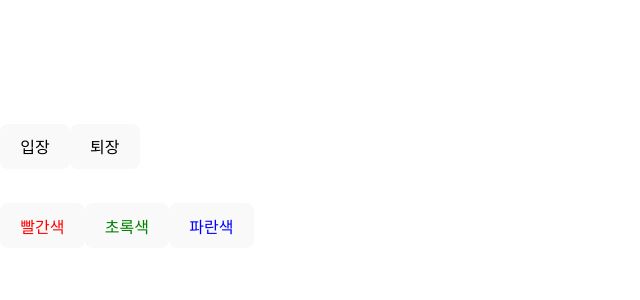
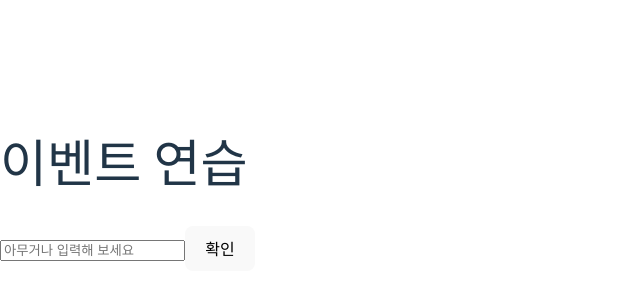
Before and after one commit to ryuji-dev/react-study, a React (Vite) app: page / in a window 1280 px wide. Shown: the part 214-514 px from the top of the page, without its empty margins (0-640 px from the left). Built offline with nearby package versions, Linux system fonts and the light colour scheme.

Commit message:
feat: onChange 이벤트 핸들링하기 1. state에 input 값 담기 2. 버튼을 누를 때 comment 값을 공백으로 설정

```diff
--- a/src/App.jsx
+++ b/src/App.jsx
@@ -1,7 +1,7 @@
-import Say from "./Say";
+import EventPractice from "./EventPractice";
 
 const App = () => {
-  return <Say />;
+  return <EventPractice />;
 };
 
 export default App;
--- /dev/null
+++ b/src/EventPractice.jsx
@@ -0,0 +1,33 @@
+import { Component } from "react";
+
+class EventPractice extends Component {
+  state = {
+    message: "",
+  };
+
+  render() {
+    return (
+      <div>
+        <h1>이벤트 연습</h1>
+        <input
+          type="text"
+          name="message"
+          placeholder="아무거나 입력해 보세요"
+          onChange={(e) => {
+            this.setState({ message: e.target.value });
+          }}
+        />
+        <button
+          onClick={() => {
+            alert(this.state.message);
+            this.setState({ message: "" });
+          }}
+        >
+          확인
+        </button>
+      </div>
+    );
+  }
+}
+
+export default EventPractice;
```
